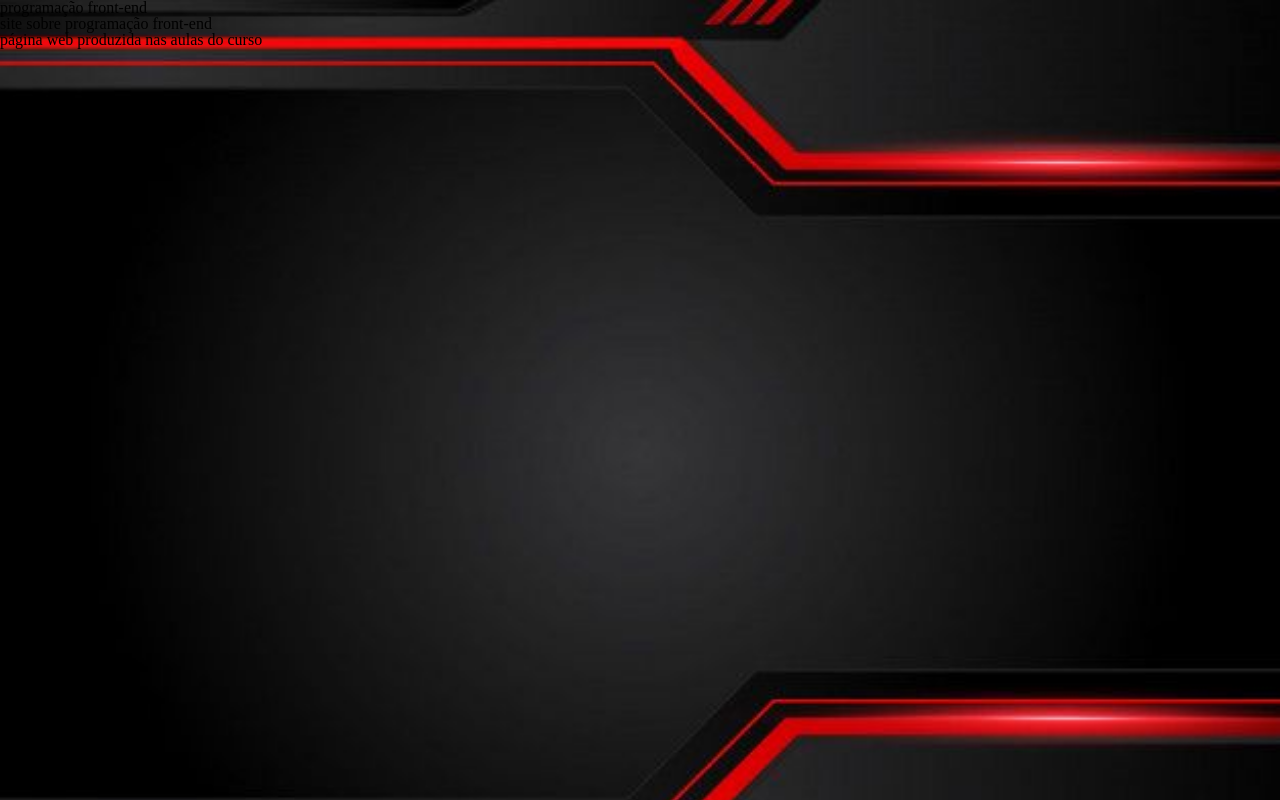
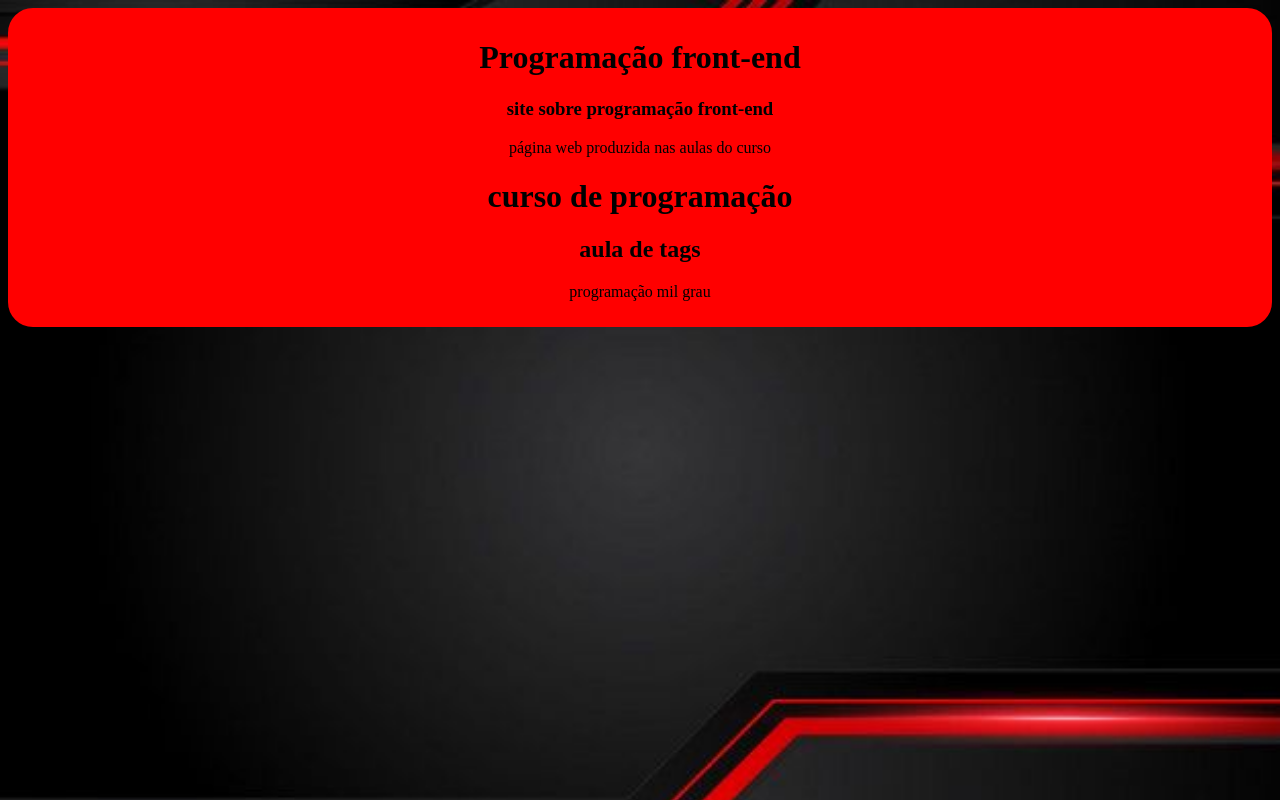
Before and after one commit to ElizeuWinters/ElizeuWinters, a plain HTML site: page site curso 2/index.html in a window 1280 px wide. Drawn offline with Linux system fonts and the light colour scheme; files whose address does not match are found by name.

Commit message:
Update index.html

```diff
--- a/site curso 2/index.html
+++ b/site curso 2/index.html
@@ -3,18 +3,28 @@
     <head>
     <meta charset="UTF-8">
     <title>Desesnvolvimento de Sistemas</title>
-    <link rel="stylesheet" href="reset.css">
     <link rel="stylesheet" href="style.css">
     </head>
 
     <body>
 
         <header>
-        <h1>programação front-end</h1>
-        <h3>site sobre programação front-end</h3>
-        <p> página web produzida nas aulas do curso</p>
+
 
         </header>
+
+        <div>
+
+                <h1>Programação front-end</h1>
+                <h3>site sobre programação front-end</h3>
+                <p> página web produzida nas aulas do curso</p>
+                <h1>curso de programação</h1>
+                <h2>aula de tags </h2>
+                <p> programação mil grau</p>
+        </div>
+
+
+
         <main>
 
         </main>
```
